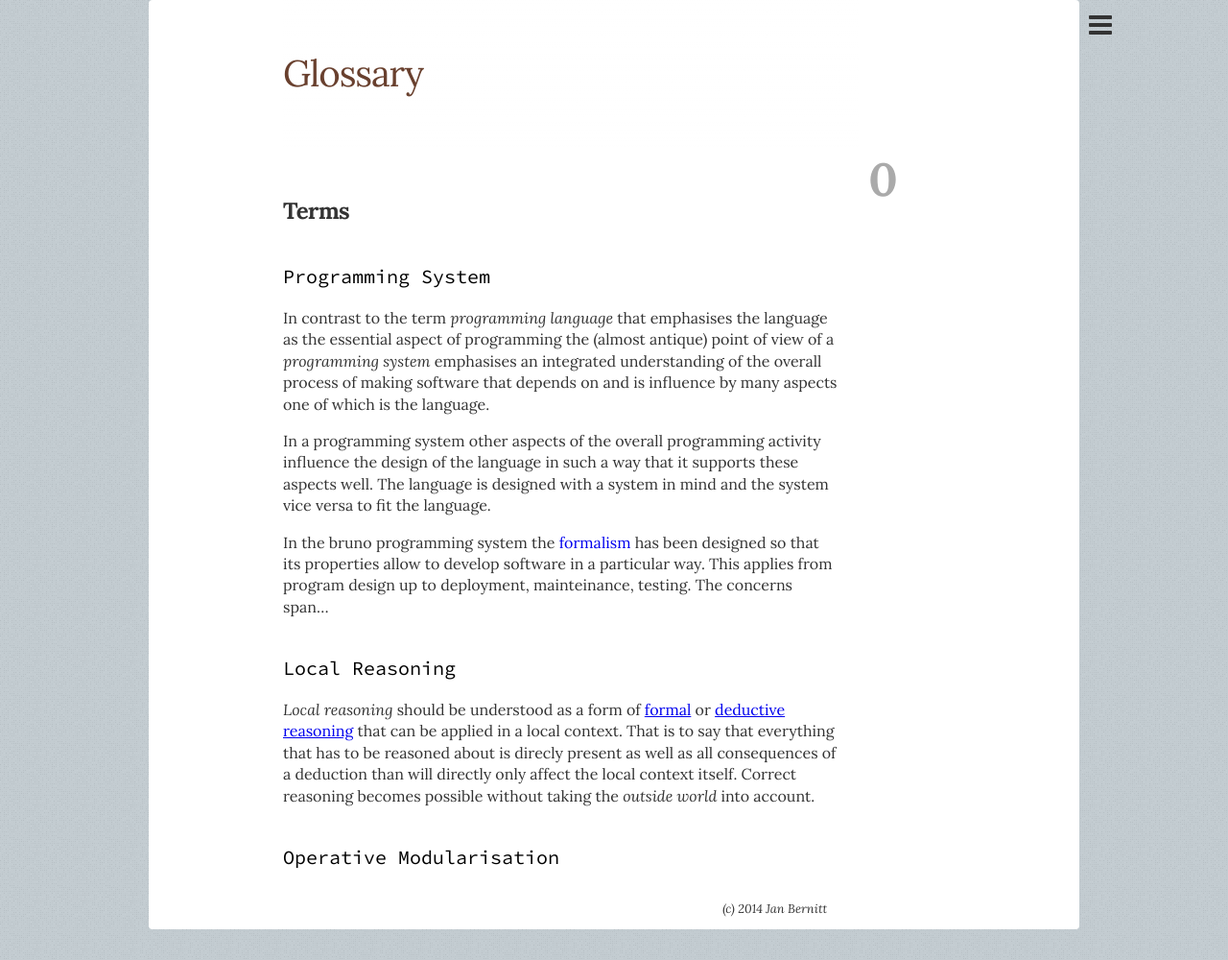
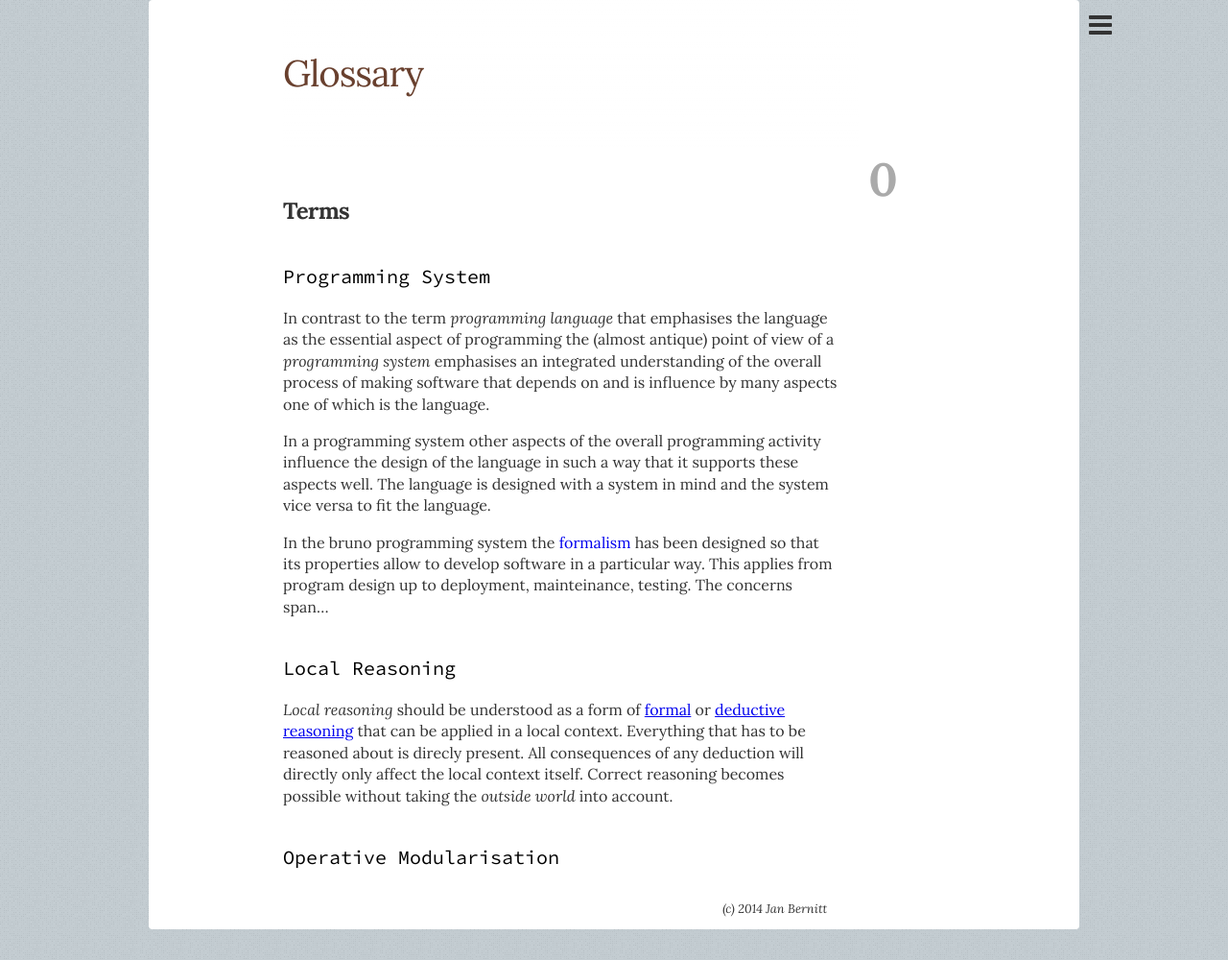
Before and after one commit to bruno-lang/bruno-lang.github.io, a Jekyll site: the page built from glossary/index.md, in a window 1280 px wide. Shown: the whole page at 96% size. Built offline with Jekyll 4.4.1, drawn with Linux system fonts in a browser that asks for light colours; nearby versions of some CDN libraries.

Commit message:
Update index.md

```diff
--- a/glossary/index.md
+++ b/glossary/index.md
@@ -27,9 +27,9 @@ concerns span...
 _Local reasoning_ should be understood as a form of
 [formal](http://en.wikibooks.org/wiki/Effective_Reasoning/Informal_and_Formal_Reasoning)
 or [deductive reasoning](http://en.wikipedia.org/wiki/Deductive_reasoning)
-that can be applied in a local context. That is to say that everything that
-has to be reasoned about is direcly present as well as all consequences
-of a deduction than will directly only affect the local context itself.
+that can be applied in a local context. Everything that has to be reasoned
+about is direcly present. All consequences of any deduction will directly
+only affect the local context itself.
 Correct reasoning becomes possible without taking the _outside world_ into
 account.
 
```
